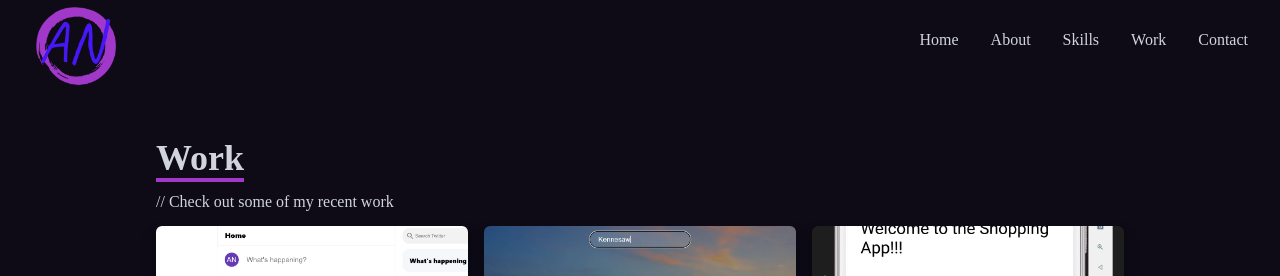
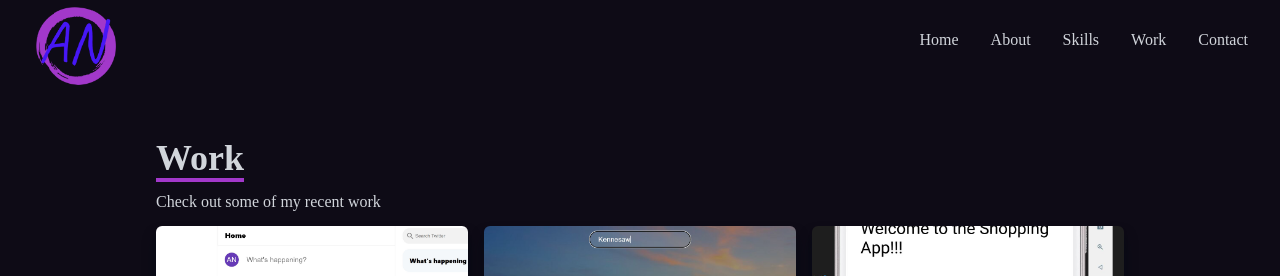
Before and after one commit to amitnarine/amitnarine-portfolio, a React (Create React App) app: page /work in a window 1280 px wide. Shown: the top 276 px of the page. Built offline with nearby package versions, Linux system fonts and the light colour scheme.

Commit message:
fixed warnings

```diff
--- a/src/components/Skills.jsx
+++ b/src/components/Skills.jsx
@@ -5,10 +5,7 @@
 import Javascript from '../assets/javascript.png';
 import ReactImg from '../assets/react.png';
 import Android from '../assets/android.png';
-import FireBase from '../assets/firebase.png';
-import AWS from '../assets/aws.png';
 import Github from '../assets/github.png';
-import Tailwind from '../assets/tailwind.png';
 import SQL from '../assets/SQL.png';
 
 
@@ -19,7 +16,7 @@
         <div className='max-w-[1000px] mx-auto p-4 flex flex-col justify-center w-full h-full'>
             <div className=''>
                 <p className='text-4xl font-bold inline border-b-4 border-[#A238Ca]'>Skills</p>
-                <p className='py-4'>// These are the technologies I've worked with</p>
+                <p className='py-4'> These are the technologies I've worked with</p>
             </div>
             <div className='w-full grid grid-cols-2 sm:grid-cols-4 gap-2 text-center py-4'>
                 <div className='border-4  border-[#A238Ca]/50 hover:scale-110 duration-500 pt-4'>
--- a/src/components/Work.jsx
+++ b/src/components/Work.jsx
@@ -1,6 +1,4 @@
 import React from 'react'
-import WorkImg from '../assets/workImg.jpeg'
-import realEstate from '../assets/realestate.jpg'
 import Tweeter from '../assets/tweeter.JPG'
 import Weather from '../assets/k.JPG'
 import Quiz from '../assets/quiz.JPG'
@@ -14,7 +12,7 @@
         <div className='max-w-[1000px] mx-auto p-4 flex flex-col justify-center w-full h-full'>
             <div className='pt-20'>
                 <p className='text-4xl font-bold inline border-b-4 text-gray-300 border-[#A238Ca]'>Work</p>
-                <p className='py-3'>// Check out some of my recent work</p>
+                <p className='py-3'> Check out some of my recent work</p>
             </div>
 
             {/*Container*/}
```
